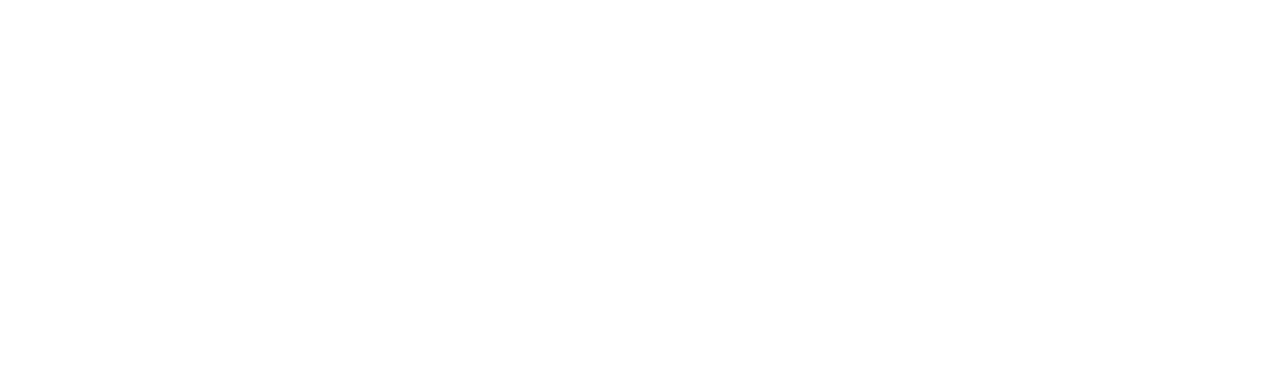
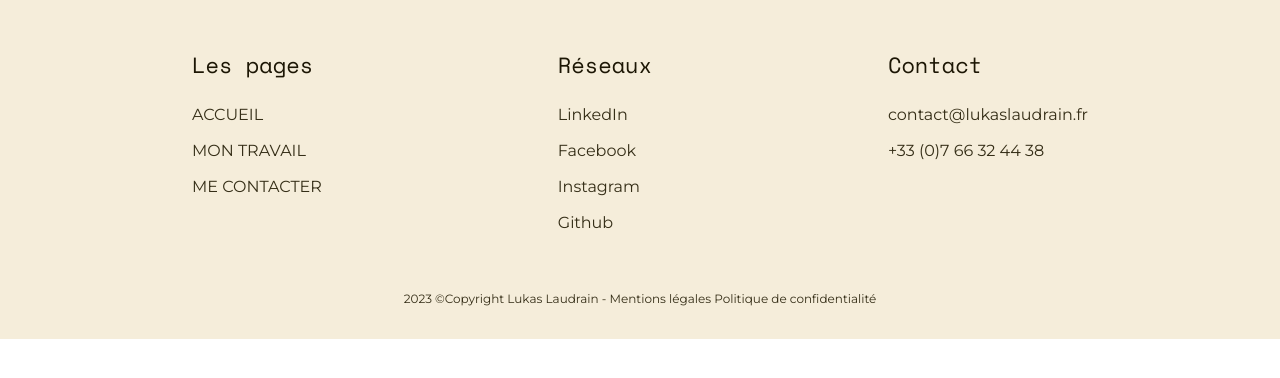
Before and after one commit to ctrl-plus-w/portfolio-v3, a Next.js app: page / in a window 1280 px wide. Shown: the top 378 px of the page. Built offline with nearby package versions, Linux system fonts and the light colour scheme.

Commit message:
:truck: Added a Layout module to load the footer on every page

```diff
--- /dev/null
+++ b/src/components/modules/Layout.tsx
@@ -0,0 +1,19 @@
+import type { ReactElement, ReactNode } from 'react';
+
+import Footer from '@module/Footer';
+
+interface IProps {
+  className?: string;
+  children?: ReactNode;
+}
+
+const Layout = ({ children }: IProps): ReactElement => {
+  return (
+    <>
+      <main>{children}</main>
+      <Footer />
+    </>
+  );
+};
+
+export default Layout;
--- a/src/pages/_app.tsx
+++ b/src/pages/_app.tsx
@@ -3,8 +3,14 @@
 import type { ReactElement } from 'react';
 import type { AppProps } from 'next/app';
 
+import Layout from '@module/Layout';
+
 const App = ({ Component, pageProps }: AppProps): ReactElement => {
-  return <Component {...pageProps} />;
+  return (
+    <Layout>
+      <Component {...pageProps} />
+    </Layout>
+  );
 };
 
 export default App;
```
